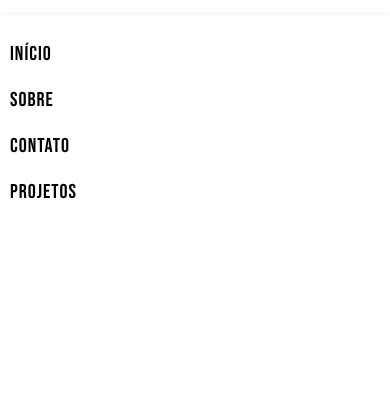
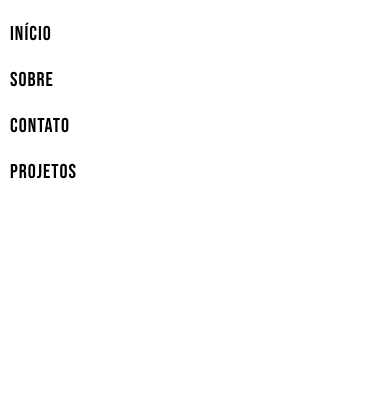
Before and after one commit to Delmiroo97/PORTIFOLIO-DelmiroDev, a plain HTML site: page index.html in a window 390 px wide. Both pictures are taken after a click on the button 362 px from the left and 40 px from the top of the page. Shown: the part 68-481 px from the top of the page. Drawn offline with nearby package versions, Linux system fonts and the light colour scheme.

Commit message:
consegui ajustar o header junto o menu mobile.

```diff
--- a/css/mediaquery.css
+++ b/css/mediaquery.css
@@ -35,7 +35,7 @@
         display: block;
         position: absolute;
         width: 100%;
-        top: 10rem;
+        top: 8rem;
         right: 0px;
         background-color: var(--cor-secundary);
         height: 0px;
@@ -46,7 +46,7 @@
     }
 
     #nav.active #menu {
-        height: calc(100vh - 80px);
+        height: calc(100vh - 8rem);
         visibility: visible;
         overflow-y: auto;
     }
@@ -92,7 +92,6 @@
         margin-top: 2rem;
 
     }
-
 
     .aboute-me .container {
         width: 100%;
```
